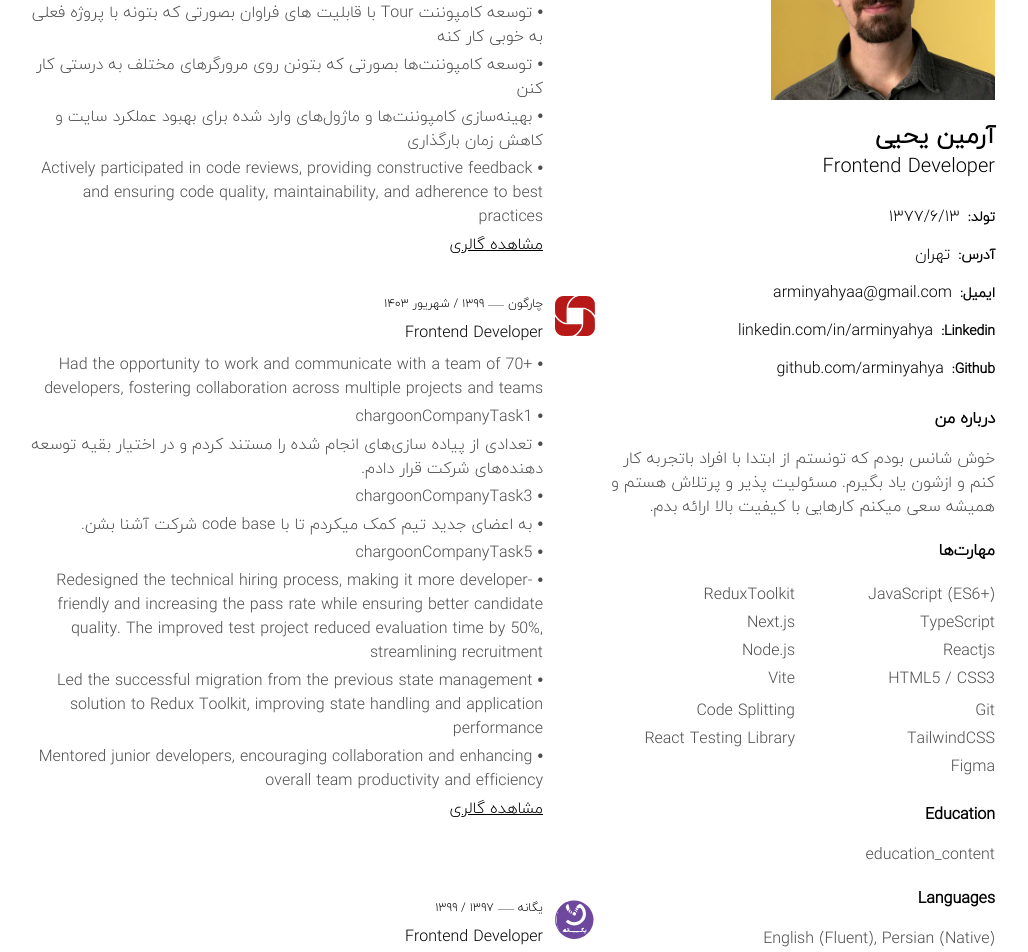
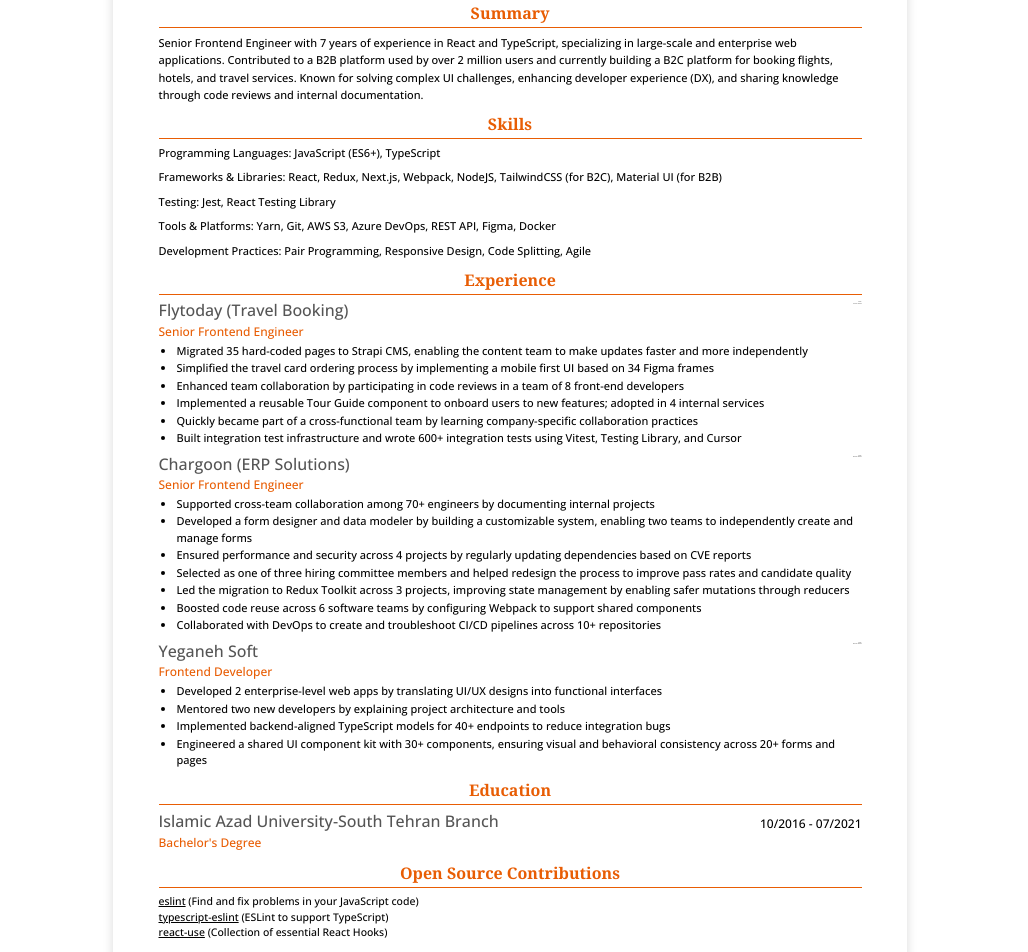
Before and after one commit to arminyahya/cv-nextjs, a Next.js app: page / in a window 1280 px wide. Shown: the part 180-1132 px from the top of the page, without its empty margins (130-1158 px from the left). Built offline with nearby package versions, Linux system fonts and the light colour scheme.

Commit message:
refactor: redesign the app to produce output exact similar to working pdf

```diff
--- a/src/app/[lang]/page.tsx
+++ b/src/app/[lang]/page.tsx
@@ -1,18 +1,6 @@
-import Image from "next/image";
-import "../page.css";
-import useTranslation from "@/translation/useTranslation";
-import YeganehIcon from "@/Icons/yeganeh";
-import ChargoonIcon from "@/Icons/chargoon";
-import PersonalInfoItem from "@/components/personalInfoItem";
-import { basePath } from "@/constant";
-import PastExperienceItem from "@/components/pastExperienceItem";
-import HeaderTypography from "@/components/headerTypography";
+import "../app.css";
+
 import { Metadata, Viewport } from "next";
-import FlytodayIcon from "@/Icons/flytoday";
-
-type PageInnerProps = {
-  params: { lang: "fa" | "en" };
-};
 
 export const metadata: Metadata = {
   title: 'Armin Yahya Resume',
@@ -34,161 +22,256 @@
     { lang: 'en' },
   ]
 }
+type Experience = {
+  company: string;
+  location: string;
+  role: string;
+  dates: string;
+  bullets: string[];
+};
 
-export default function Page({ params }: PageInnerProps) {
-  const lang = params.lang;
+const experiences: Experience[] = [
+  {
+    company: "Flytoday (Travel Booking)",
+    location: "Tehran",
+    role: "Senior Frontend Engineer",
+    dates: "12/2024 - 02/2026",
+    bullets: [
+      "Migrated 35 hard-coded pages to Strapi CMS, enabling the content team to make updates faster and more independently",
+      "Simplified the travel card ordering process by implementing a mobile first UI based on 34 Figma frames",
+      "Enhanced team collaboration by participating in code reviews in a team of 8 front-end developers",
+      "Implemented a reusable Tour Guide component to onboard users to new features; adopted in 4 internal services",
+      "Quickly became part of a cross-functional team by learning company-specific collaboration practices",
+      "Built integration test infrastructure and wrote 600+ integration tests using Vitest, Testing Library, and Cursor",
+    ],
+  },
+  {
+    company: "Chargoon (ERP Solutions)",
+    location: "Tehran",
+    role: "Senior Frontend Engineer",
+    dates: "04/2020 - 09/2024",
+    bullets: [
+      "Supported cross-team collaboration among 70+ engineers by documenting internal projects",
+      "Developed a form designer and data modeler by building a customizable system, enabling two teams to independently create and manage forms",
+      "Ensured performance and security across 4 projects by regularly updating dependencies based on CVE reports",
+      "Selected as one of three hiring committee members and helped redesign the process to improve pass rates and candidate quality",
+      "Led the migration to Redux Toolkit across 3 projects, improving state management by enabling safer mutations through reducers",
+      "Boosted code reuse across 6 software teams by configuring Webpack to support shared components",
+      "Collaborated with DevOps to create and troubleshoot CI/CD pipelines across 10+ repositories",
+    ],
+  },
+  {
+    company: "Yeganeh Soft",
+    location: "Tehran",
+    role: "Frontend Developer",
+    dates: "04/2018 - 04/2020",
+    bullets: [
+      "Developed 2 enterprise-level web apps by translating UI/UX designs into functional interfaces",
+      "Mentored two new developers by explaining project architecture and tools",
+      "Implemented backend-aligned TypeScript models for 40+ endpoints to reduce integration bugs",
+      "Engineered a shared UI component kit with 30+ components, ensuring visual and behavioral consistency across 20+ forms and pages",
+    ],
+  },
+];
 
-  const { translate } = useTranslation(params.lang);
+const skills = [
+  {
+    label: "Programming Languages",
+    value: "JavaScript (ES6+), TypeScript",
+  },
+  {
+    label: "Frameworks & Libraries",
+    value:
+      "React, Redux, Next.js, Webpack, NodeJS, TailwindCSS (for B2C), Material UI (for B2B)",
+  },
+  {
+    label: "Testing",
+    value: "Jest, React Testing Library",
+  },
+  {
+    label: "Tools & Platforms",
+    value:
+      "Yarn, Git, AWS S3, Azure DevOps, REST API, Figma, Docker",
+  },
+  {
+    label: "Development Practices",
+    value:
+      "Pair Programming, Responsive Design, Code Splitting, Agile",
+  },
+];
+
+function SectionTitle({ children }: { children: React.ReactNode }) {
   return (
-    <main className={`flex flex-col print:flex-row sm:flex-row print:gap-6`}>
-      <section className={"flex-0 flex-b mb-5"}>
-        <div
-          className="mb-5 relative w-full h-56 print:w-52 md:w-56 print:hidden"
-        >
-          <Image
-            alt="armin-yahya"
-            src={`${basePath}/profile-image-4.jpg`}
-            fill
-            style={{ filter: 'var(--image-filter)' }}
-            className="object-contain md:object-cover"
-          />
+    <div className="section">
+      <h2>{children}</h2>
+    </div>
+  );
+}
+
+function ExperienceItem({ experience }: { experience: Experience }) {
+  return (
+    <article className="experience-item">
+      <div className="experience-header">
+        <div>
+          <div className="company">{experience.company}</div>
+          <div className="role">{experience.role}</div>
         </div>
-        <div className="full-name font-bold text-2xl">{translate("fullname")}</div>
-        <div className="role text-xl mb-5">{translate("role")}</div>
-        <div className="personal-info text-xl mb-6">
-          <PersonalInfoItem label={translate("birthDate")} value={translate("birthDateValue")} />
-          <PersonalInfoItem label={translate("location")} value={translate("tehran")} />
-          <PersonalInfoItem label={translate("email")} value={translate("arminyahyaa@gmail.com")} />
-          <PersonalInfoItem label={translate("Linkedin")} value={translate("linkedin.com/in/arminyahya")} />
-          <PersonalInfoItem label={translate("Github")} value={translate("github.com/arminyahya")} />
+
+        <div className="experience-meta">
+          <div>{experience.location}</div>
+          <div>{experience.dates}</div>
         </div>
-        <HeaderTypography text={translate("about_me")} />
-        <div
-          className="mb-5 animate-fadeIn-slow delay-300 text-base text-text-color-lighter"
-          style={{ maxWidth: 400 }}
-        >
-          {translate("about_me_content")}
+      </div>
+
+      <ul>
+        {experience.bullets.map((bullet, index) => (
+          <li key={index}>{bullet}</li>
+        ))}
+      </ul>
+    </article>
+  );
+}
+
+function App() {
+  return (
+    <main className="resume">
+      {/* Header */}
+      <header className="header">
+        <h1>ARMIN YAHYA</h1>
+        <div className="title">Senior Frontend Engineer</div>
+
+        <div className="contact">
+          <span>+989128300415</span>
+          <span>•</span>
+          <a href="mailto:arminyahyaa@gmail.com">
+            arminyahyaa@gmail.com
+          </a>
+          <span>•</span>
+          <a
+            href="https://github.com/arminyahya"
+            target="_blank"
+            rel="noreferrer"
+          >
+            https://github.com/arminyahya
+          </a>
+          <span>•</span>
+          <span>Iran (willing to relocate to the Netherlands)</span>
         </div>
-        <div className={"mb-4 font-bold"}>{translate("skills")}</div>
-        <div className="text-base text-text-color-lighter grid grid-cols-2 sm:flex-row mb-5">
-          <ul className="m0 p-0">
-            <li className="animate-fadeIn-fast list-none my-1 mb-1 opacity-0">JavaScript (ES6+)</li>
-            <li className="animate-fadeIn-fast list-none my-1 mb-1 opacity-0">TypeScript</li>
-            <li className="animate-fadeIn-fast list-none my-1 mb-1 opacity-0">Reactjs</li>
-            <li className="animate-fadeIn-fast list-none my-1 mb-1 opacity-0">HTML5 / CSS3</li>
-          </ul>
-          <ul className="p-0">
-            <li className="animate-fadeIn-fast list-none my-1 mb-1 opacity-0">ReduxToolkit</li>
-            <li className="animate-fadeIn-fast list-none my-1 mb-1 opacity-0">Next.js</li>
-            <li className="animate-fadeIn-fast list-none my-1 mb-1 opacity-0">Node.js</li>
-            <li className="animate-fadeIn-fast list-none my-1 mb-1 opacity-0">Vite</li>
-          </ul>
-          <ul className="p-0">
-          <li className="animate-fadeIn-fast list-none my-1 mb-1 opacity-0">Git</li>
-            <li className="animate-fadeIn-fast list-none my-1 mb-1 opacity-0">TailwindCSS</li>
-            <li className="animate-fadeIn-fast list-none my-1 mb-1 opacity-0">Figma </li>
-          </ul>
-          <ul className="p-0">
-          <li className="animate-fadeIn-fast list-none my-1 mb-1 opacity-0">Code Splitting</li>
-          <li className="animate-fadeIn-fast list-none my-1 mb-1 opacity-0">React Testing Library</li>
-          </ul>
+
+        <div className="contact second-line">
+          <span>•</span>
+          <a
+            href="https://stackoverflow.com/users/9354934/armin-yahya"
+            target="_blank"
+            rel="noreferrer"
+          >
+            https://stackoverflow.com/users/9354934/armin-yahya
+          </a>
         </div>
-        <div className={"mb-4 font-bold"}>{translate("Education")}</div>
-        <div
-          className="mb-5 animate-fadeIn-slow delay-300 text-base text-text-color-lighter"
-          style={{ maxWidth: 400 }}
-        >
-          {translate("education_content")}
-        </div>
-        <div className={"mb-4 font-bold"}>{translate("Languages")}</div>
-        <div
-          className="mb-5 animate-fadeIn-slow delay-300 text-base text-text-color-lighter"
-          style={{ maxWidth: 400 }}
-        >
-          English (Fluent), Persian (Native)
+      </header>
+
+      {/* Summary */}
+      <section>
+        <SectionTitle>Summary</SectionTitle>
+
+        <p className="summary">
+          Senior Frontend Engineer with 7 years of experience in React and
+          TypeScript, specializing in large-scale and enterprise web
+          applications.
+          Contributed to a B2B platform used by over 2 million users and
+          currently building a B2C platform for booking flights, hotels, and
+          travel services.
+          Known for solving complex UI challenges, enhancing developer
+          experience (DX), and sharing knowledge through code reviews and
+          internal documentation.
+        </p>
+      </section>
+
+      {/* Skills */}
+      <section>
+        <SectionTitle>Skills</SectionTitle>
+
+        <div className="skills">
+          {skills.map((skill) => (
+            <div className="skill-row" key={skill.label}>
+              <span className="skill-label">{skill.label}:</span>{" "}
+              {skill.value}
+            </div>
+          ))}
         </div>
       </section>
-      <section className={"flex-1 mb-5 print:flex-grow-[2]"}>
-        <HeaderTypography text={translate("past_experiences")} />
-        <div className="opacity-0 mb-5 animate-fadeIn-slow">
-        <PastExperienceItem
-            id="flytoday"
-            icon={<FlytodayIcon />}
-            companyName={translate("Flytoday")}
-            startDate={translate("2024December")}
-            role={translate("role")}
-            companyTasks={[
-              translate("flytodayCompanyTask1"),
-              translate("flytodayCompanyTask2"),
-              translate("flytodayCompanyTask3"),
-              translate("flytodayCompanyTask4"),
-            `Actively participated in code reviews, providing constructive feedback and ensuring code quality, maintainability, and adherence to best practices`,
-          ]}
-            items={[
-              { type: 'image', src: "/flytoday-1.png", description: translate("gallery_flytoday_tour") },
-            ]}
-            className={"mb-10"}
-            noDescription={true}
-          />
-          <PastExperienceItem
-            id="chargoon"
-            icon={<ChargoonIcon />}
-            companyName={translate("chargoon")}
-            startDate={translate("2020April")}
-            endDate={translate("2024September")}
-            role={translate("role")}
-            companyTasks={[
-          `Had the opportunity to work and communicate with a team of 70+ developers, fostering collaboration across multiple projects and teams`,
 
-              translate("chargoonCompanyTask1"),
-              translate("chargoonCompanyTask2"),
-              translate("chargoonCompanyTask3"),
-              translate("chargoonCompanyTask4"),
-              translate("chargoonCompanyTask5"),
-              `Redesigned the technical hiring process, making it more developer-friendly and increasing the pass rate while ensuring better candidate quality. The improved test project reduced evaluation time by 50%, streamlining recruitment`,
-              `Led the successful migration from the previous state management solution to Redux Toolkit, improving state handling and application performance`,
-              `Mentored junior developers, encouraging collaboration and enhancing overall team productivity and efficiency`
+      {/* Experience */}
+      <section>
+        <SectionTitle>Experience</SectionTitle>
 
-              ,
-            ]}
-            items={[
-              { type: 'image', src: "/chargoon-1.png", description: translate("gallery_chargoon_modeler") },
-              { type: 'image', src: "/chargoon-2.png", description: translate("gallery_chargoon_designer") },
-              { type: 'image', src: "/chargoon-3.png", description: translate("gallery_chargoon_designer_setting") },
-              { type: 'image', src: "/chargoon-4.png", description: translate("gallery_chargoon_output") },
-              { type: 'image', src: "/chargoon-5.png", description: translate("gallery_chargoon_designer_new_fields") },
-              { type: 'image', src: "/chargoon-6.png", description: translate("gallery_chargoon_complex_validation_tab") },
-              { type: 'image', src: "/chargoon-7.png", description: translate("gallery_chargoon_design_complex_validation") },
-              { type: 'image', src: "/chargoon-8.png", description: translate("gallery_chargoon_design_operation_on_events") },
-              { type: 'video', src: "/chargoon-9.mp4", description: translate("gallery_chargoon_output_video") },
+        <div className="experience">
+          {experiences.map((experience) => (
+            <ExperienceItem
+              key={`${experience.company}-${experience.dates}`}
+              experience={experience}
+            />
+          ))}
+        </div>
+      </section>
 
-            ]}
-            className={"mb-20"}
-          />
-          <PastExperienceItem
-            id="yeganeh_soft"
-            icon={<YeganehIcon />}
-            companyName={translate("yeganeh_soft")}
-            startDate={translate("2018")}
-            endDate={translate("2020March")}
-            role={translate("role")}
-            companyTasks={[
-              translate("yeganehCompanyTask1"),
-              translate("yeganehCompanyTask2"),
-              translate("yeganehCompanyTask3")
-            ]}
-            items={[
-              { type: 'image', src: "/yeganeh-1.jpg", description: translate("gallery_yeganeh_dabirkhone_orgchart") },
-              { type: 'image', src: "/yeganeh-2.jpg", description: translate("gallery_yeganeh_dabirkhone_cartable") },
-              { type: 'image', src: "/yeganeh-3.jpg", description: translate("gallery_yeganeh_dabirkhone_adduser") },
-              { type: 'image', src: "/yeganeh-5.jpg", description: translate("gallery_yeganeh_edms_orgchart") },
-              { type: 'image', src: "/yeganeh-6.jpg", description: translate("gallery_yeganeh_edms_documentgroup") },
-            ]}
-            className={"mb-10"}
-            noDescription={true}
-          />
+      {/* Education */}
+      <section>
+        <SectionTitle>Education</SectionTitle>
+
+        <div className="education">
+          <div>
+            <div className="university">
+              Islamic Azad University-South Tehran Branch
+            </div>
+            <div className="degree">Bachelor's Degree</div>
+          </div>
+
+          <div className="education-date">10/2016 - 07/2021</div>
+        </div>
+      </section>
+
+      {/* Open Source */}
+      <section>
+        <SectionTitle>Open Source Contributions</SectionTitle>
+
+        <div className="open-source">
+          <div>
+            <a
+              href="https://github.com/eslint/eslint"
+              target="_blank"
+              rel="noreferrer"
+            >
+              eslint
+            </a>{" "}
+            (Find and fix problems in your JavaScript code)
+          </div>
+
+          <div>
+            <a
+              href="https://github.com/typescript-eslint/typescript-eslint"
+              target="_blank"
+              rel="noreferrer"
+            >
+              typescript-eslint
+            </a>{" "}
+            (ESLint to support TypeScript)
+          </div>
+
+          <div>
+            <a
+              href="https://github.com/streamich/react-use"
+              target="_blank"
+              rel="noreferrer"
+            >
+              react-use
+            </a>{" "}
+            (Collection of essential React Hooks)
+          </div>
         </div>
       </section>
     </main>
   );
 }
+
+export default App;
--- /dev/null
+++ b/src/app/app.css
@@ -0,0 +1,302 @@
+@page {
+  size: A4;
+  margin: 0;
+}
+
+* {
+  box-sizing: border-box;
+}
+
+html,
+body,
+#root {
+  margin: 0;
+  padding: 0;
+  min-height: 100%;
+}
+
+body {
+  background: #eaeaea;
+  color: black;
+  font-size: 14px;
+  line-height: 1.42;
+  font-weight: 500;
+}
+
+a {
+  color: inherit;
+  text-decoration: none;
+}
+
+a:hover {
+  text-decoration: underline;
+}
+
+/* A4 page */
+
+.resume {
+  width: 210mm;
+  min-height: 297mm;
+  margin: 20px auto;
+  padding: 10.5mm 12mm 12mm;
+
+  background: #fff;
+
+  /* Screen preview */
+  box-shadow: 0 0 10px rgba(0, 0, 0, 0.15);
+}
+
+/* Header */
+
+.header {
+  text-align: center;
+  margin-bottom: 12px;
+}
+
+.header h1 {
+  margin: 0;
+
+  color: #e85d04;
+
+  font-family: Georgia, "Times New Roman", serif;
+  font-size: 18px;
+  font-weight: 700;
+  letter-spacing: 0.3px;
+}
+
+.title {
+  margin-top: 1px;
+
+  color: #555;
+  font-size: 16px;
+}
+
+.contact {
+  display: flex;
+  justify-content: center;
+  align-items: center;
+  flex-wrap: wrap;
+  gap: 6px;
+
+  margin-top: 3px;
+
+  font-size: 10px;
+}
+
+.second-line {
+  margin-top: 1px;
+}
+
+/* Sections */
+
+.section {
+  position: relative;
+
+  margin-top: 12px;
+  margin-bottom: 6px;
+}
+
+.section h2 {
+  margin: 0;
+
+  color: #e85d04;
+
+  font-family: Georgia, "Times New Roman", serif;
+  font-size: 16px;
+  font-weight: 700;
+  text-align: center;
+  line-height: 1.2;
+}
+
+.section::after {
+  content: "";
+
+  display: block;
+
+  height: 1px;
+
+  margin-top: 4px;
+
+  background: #e85d04;
+}
+
+/* Summary */
+
+.summary {
+  margin: 0;
+  font-size: 11px;
+  line-height: 1.55;
+}
+
+/* Skills */
+
+.skills {
+  display: flex;
+  flex-direction: column;
+  gap: 8px;
+}
+
+.skill-row {
+  font-size: 11px;
+}
+
+.skill-label {
+  color: black;
+}
+
+/* Experience */
+
+.experience {
+  margin-top: 0;
+}
+
+.experience-item {
+  margin-bottom: 8px;
+}
+
+.experience-item:last-child {
+  margin-bottom: 0;
+}
+
+.experience-header {
+  display: flex;
+  justify-content: space-between;
+  align-items: flex-start;
+
+  margin-bottom: 2px;
+}
+
+.company {
+  font-size: 16px;
+  line-height: 1.2;
+  color: #555;
+}
+
+.role {
+  margin-top: 2px;
+
+  color: #e85d04;
+  font-size: 12px;
+  font-weight: 500;
+}
+
+.experience-meta {
+  min-width: 125px;
+
+  text-align: right;
+
+  font-size: 1px;
+  line-height: 1.8;
+}
+
+.experience-item ul {
+  margin: 2px 0 0;
+  padding-left: 17px;
+ list-style-type: disc;
+}
+
+.experience-item li {
+  margin-bottom: 1px;
+  padding-left: 1px;
+
+  font-size: 11px;
+  line-height: 1.5;
+}
+
+/* Education */
+
+.education {
+  display: flex;
+  justify-content: space-between;
+  align-items: flex-start;
+}
+
+.university {
+  color: #555;
+  font-size: 16px;
+  line-height: 1.25;
+}
+
+.degree {
+  margin-top: 3px;
+
+  color: #e85d04;
+  font-size: 12px;
+}
+
+.education-date {
+  font-size: 12px;
+  padding-top: 4px;
+}
+
+/* Open source */
+
+.open-source {
+  font-size: 10.5px;
+  line-height: 1.55;
+}
+
+.open-source a {
+  text-decoration: underline;
+}
+
+/* Print */
+
+@media print {
+  body {
+    background: #fff;
+  }
+
+  .resume {
+    width: 210mm;
+    min-height: 297mm;
+
+    margin: 0;
+    padding: 10.5mm 12mm 12mm;
+
+    box-shadow: none;
+  }
+
+  a {
+    text-decoration: none;
+  }
+}
+
+/* Smaller screens */
+
+@media screen and (max-width: 800px) {
+  body {
+    background: #fff;
+  }
+
+  .resume {
+    width: 100%;
+    min-height: 100vh;
+    margin: 0;
+    padding: 30px 25px;
+    box-shadow: none;
+  }
+
+  .contact {
+    gap: 4px;
+  }
+
+  .experience-header,
+  .education {
+    gap: 15px;
+  }
+
+  .experience-meta {
+    min-width: auto;
+    white-space: nowrap;
+  }
+}
+@media print {
+  .section::after {
+    display: block !important;
+    height: 1px !important;
+    background: #e85d04 !important;
+    print-color-adjust: exact;
+    -webkit-print-color-adjust: exact;
+  }
+}
--- a/src/app/layout.tsx
+++ b/src/app/layout.tsx
@@ -8,7 +8,6 @@
 import { useParams } from "next/navigation";
 
 const openSans = localFont({ src: "../../public/OpenSans.ttf" });
-const iranYekan = localFont({ src: "../../public/Iranyekan light.ttf" });
 
 export default function RootLayout({
   children,
@@ -17,10 +16,10 @@
 }>) {
   const { lang } = useParams();
   return (
-    <html dir={lang === "en" ? "ltr" : "rtl"} lang={lang as "en" | "fa"}>
+    <html  >
       <body
         className={
-          (lang === "en" ? openSans.className : iranYekan.className) + ' relative my-0 mx-auto w-full bg-background-color max-w-[1000px]'
+          ( openSans.className) + ' relative my-0 mx-auto w-full bg-background-color max-w-[1000px]'
         }
       >
         <Header />
--- a/src/app/page.css
+++ /dev/null
@@ -1,16 +0,0 @@
-.past-experience_item_icon svg {
-	position: relative;
-	width: 40px;
-	height: 40px;
-}
-
-body.ReactModal__Body--open {
-	overflow: hidden;
-	max-width: 100%;
-}
-
-@media only screen and (min-width: 600px){
-	.skills_inner ul:first-child {
-		padding: 0;
-	}
-}
--- a/src/app/page.tsx
+++ b/src/app/page.tsx
@@ -1,4 +1,3 @@
-import "./page.css";
 import { Metadata , Viewport} from "next";
 import Page from './[lang]/page';
 
@@ -17,5 +16,5 @@
 }
 
 export default function Home() {
-	return <Page params={{lang: 'fa'}}  />
+	return <Page   />
 }
```
